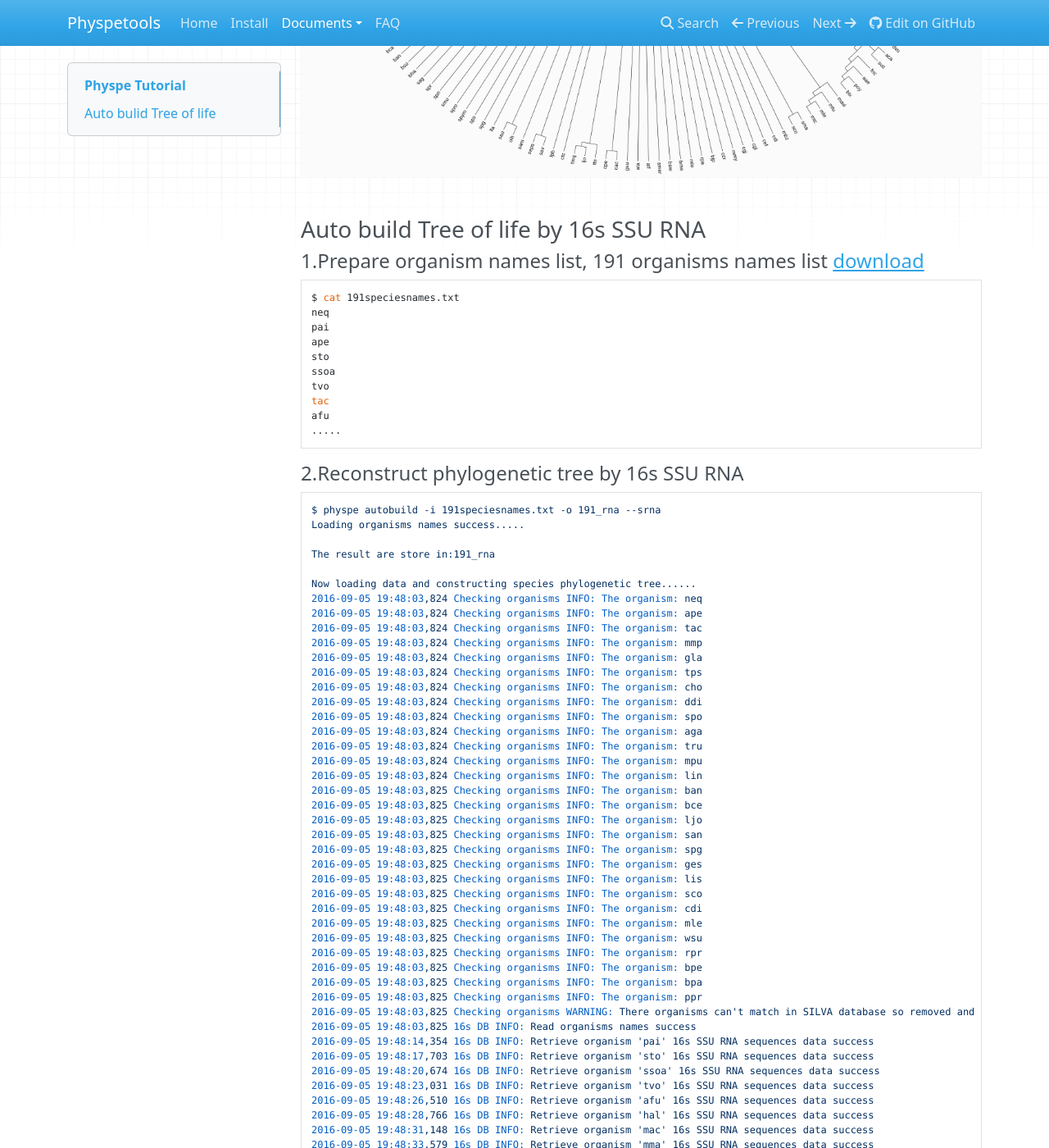
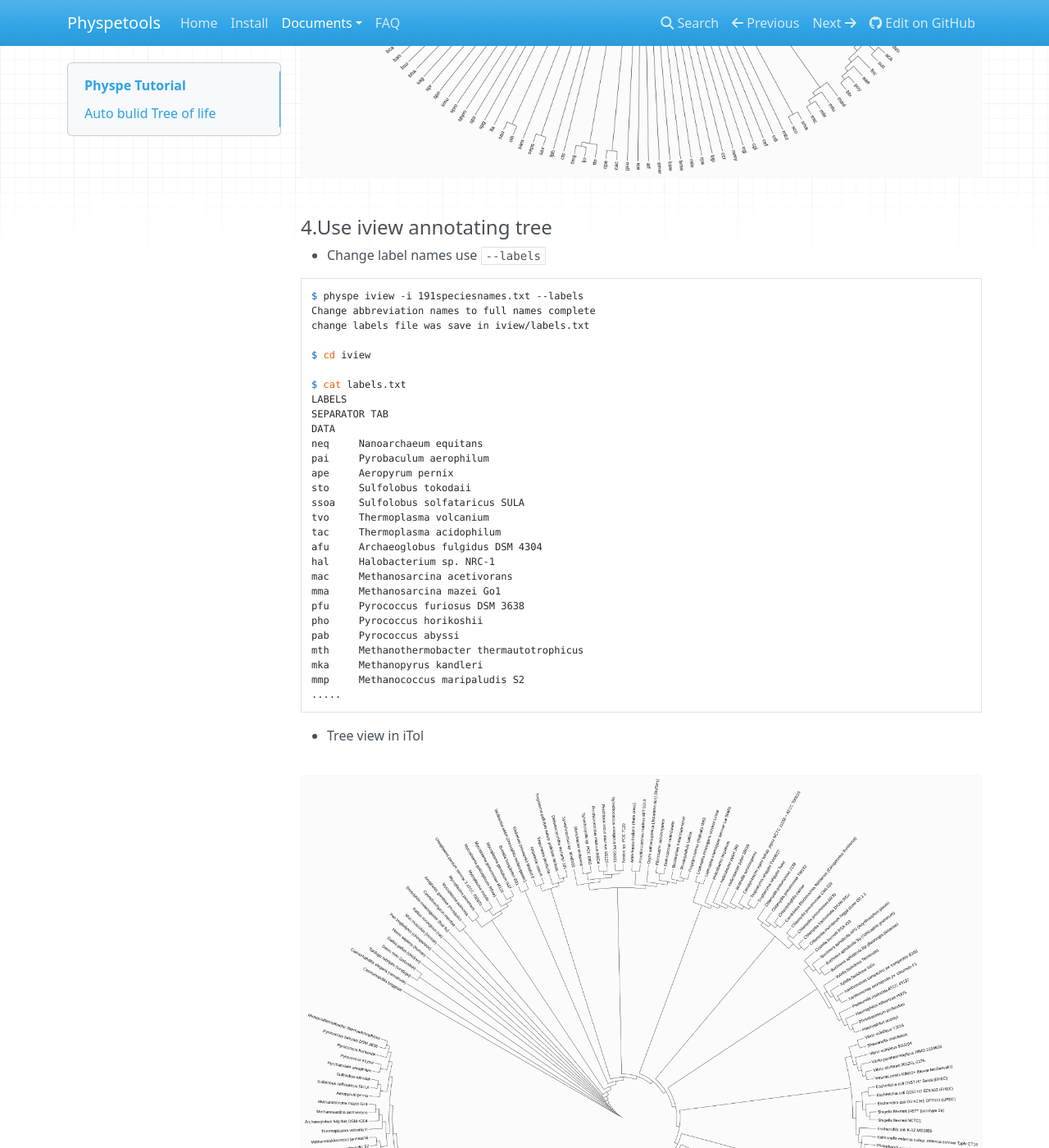
Before and after one commit to yangfangs/physpetools, an MkDocs documentation site: the page built from docs/docs/tutorial.md, in a window 1280 px wide and 1400 px high, scrolled down 1558 px. Shown: the whole window at 82% size. Built offline with MkDocs 1.6.1, drawn with Linux system fonts in a browser that asks for light colours; nearby versions of some CDN libraries; old or Windows-style settings are respelled for this version of MkDocs; some of the changed text lies outside the part shown.

Commit message:
update tutorial pro

````diff
--- a/docs/docs/tutorial.md
+++ b/docs/docs/tutorial.md
@@ -50,8 +50,82 @@
 
 
 
+#### 4.Use iview annotating tree
 
+* Change label names use `--labels`
 
+```
+$ physpe iview -i 191speciesnames.txt --labels
+Change abbreviation names to full names complete
+change labels file was save in iview/labels.txt
+
+$ cd iview
+
+$ cat labels.txt
+LABELS
+SEPARATOR TAB
+DATA
+neq     Nanoarchaeum equitans
+pai     Pyrobaculum aerophilum
+ape     Aeropyrum pernix
+sto     Sulfolobus tokodaii
+ssoa    Sulfolobus solfataricus SULA
+tvo     Thermoplasma volcanium
+tac     Thermoplasma acidophilum
+afu     Archaeoglobus fulgidus DSM 4304
+hal     Halobacterium sp. NRC-1
+mac     Methanosarcina acetivorans
+mma     Methanosarcina mazei Go1
+pfu     Pyrococcus furiosus DSM 3638
+pho     Pyrococcus horikoshii
+pab     Pyrococcus abyssi
+mth     Methanothermobacter thermautotrophicus
+mka     Methanopyrus kandleri
+mmp     Methanococcus maripaludis S2
+.....
+```
+
+* Tree view in iTol
+
+![191_species_rna_full_name](img/191_species_pro_full_name.png)
+
+* Color range by phylum
+
+```
+$ physpe iview -i 191speciesnames.txt -o iview --range -a phylum
+Color range by phylum was complete.
+Color range annotation was save in iview/range_color_by_phylum.txt
+
+$ cd iview
+
+$ cat range_color_by_phylum.txt
+TREE_COLORS
+SEPARATOR TAB
+DATA
+neq     range   #996433 Archaea
+pai     range   #996433 Archaea
+ape     range   #996433 Archaea
+sto     range   #996433 Archaea
+ssoa    range   #996433 Archaea
+tvo     range   #996433 Archaea
+tac     range   #996433 Archaea
+afu     range   #996433 Archaea
+hal     range   #996433 Archaea
+mac     range   #996433 Archaea
+mma     range   #996433 Archaea
+pfu     range   #996433 Archaea
+pho     range   #996433 Archaea
+pab     range   #996433 Archaea
+mth     range   #996433 Archaea
+mka     range   #996433 Archaea
+mmp     range   #996433 Archaea
+mja     range   #996433 Archaea
+.....
+```
+
+* Tree view in iTol
+
+![191_species_rna_full_color](img/191_species_pro_full_name_color.png)
 
 
 ### Auto build Tree of life by 16s SSU RNA
````
Also changed, not shown: docs/docs/img/191_species_pro_full_name.png (added), docs/docs/img/191_species_pro_full_name_color.png (added).
